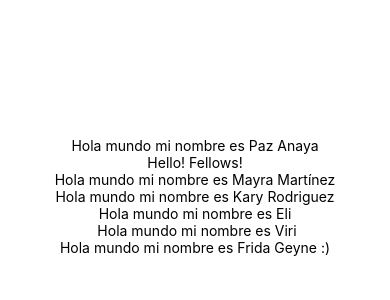
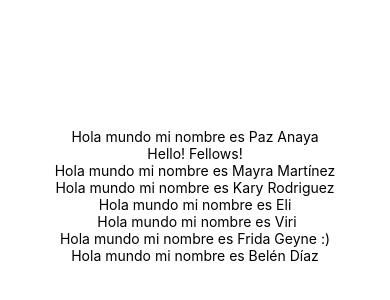
Before and after one commit to JesusfGarcia/git-colab, a React Native app: screen / in a window 390 px wide. Shown: the part 226-526 px from the top of the page. Built offline with nearby package versions, Linux system fonts and the light colour scheme.

Commit message:
agregue componente de belen

```diff
--- a/App.js
+++ b/App.js
@@ -7,8 +7,8 @@ import { Karyrodriguez } from './views/karyrodriguez';
 import { EliDelMal } from './views/eli';
 import { Viripineda } from './views/viripineda';
 import { FridaGeyne } from './views/FridaGeyne';
-
-const arraytorender=[ <Pazanaya/>, <Miri/>, <Mayra/>, <Karyrodriguez/>, <EliDelMal/>, <Viripineda/>, <FridaGeyne/>];
+import { Belendiaz } from './views/belendiaz';
+const arraytorender=[ <Pazanaya/>, <Miri/>, <Mayra/>, <Karyrodriguez/>, <EliDelMal/>, <Viripineda/>, <FridaGeyne/>, <Belendiaz/>];
 
 export default function App() {
   return (
--- /dev/null
+++ b/views/belendiaz/index.jsx
@@ -0,0 +1,13 @@
+import {Text, View} from "react-native";
+import React from "react";
+
+
+const Belendiaz= () => {
+    return (
+        <View>
+            <Text> Hola mundo mi nombre es Belén Díaz </Text>
+        </View>
+    );
+};
+
+export {Belendiaz}
```
